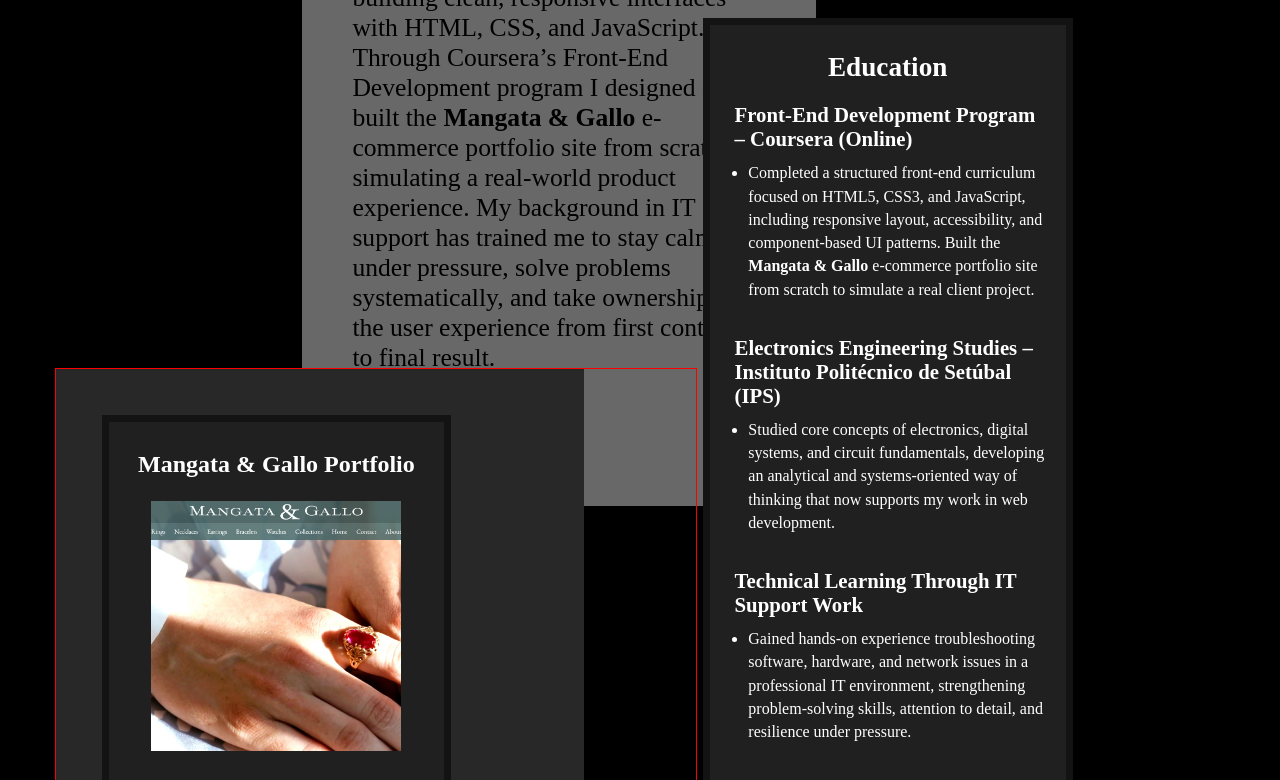
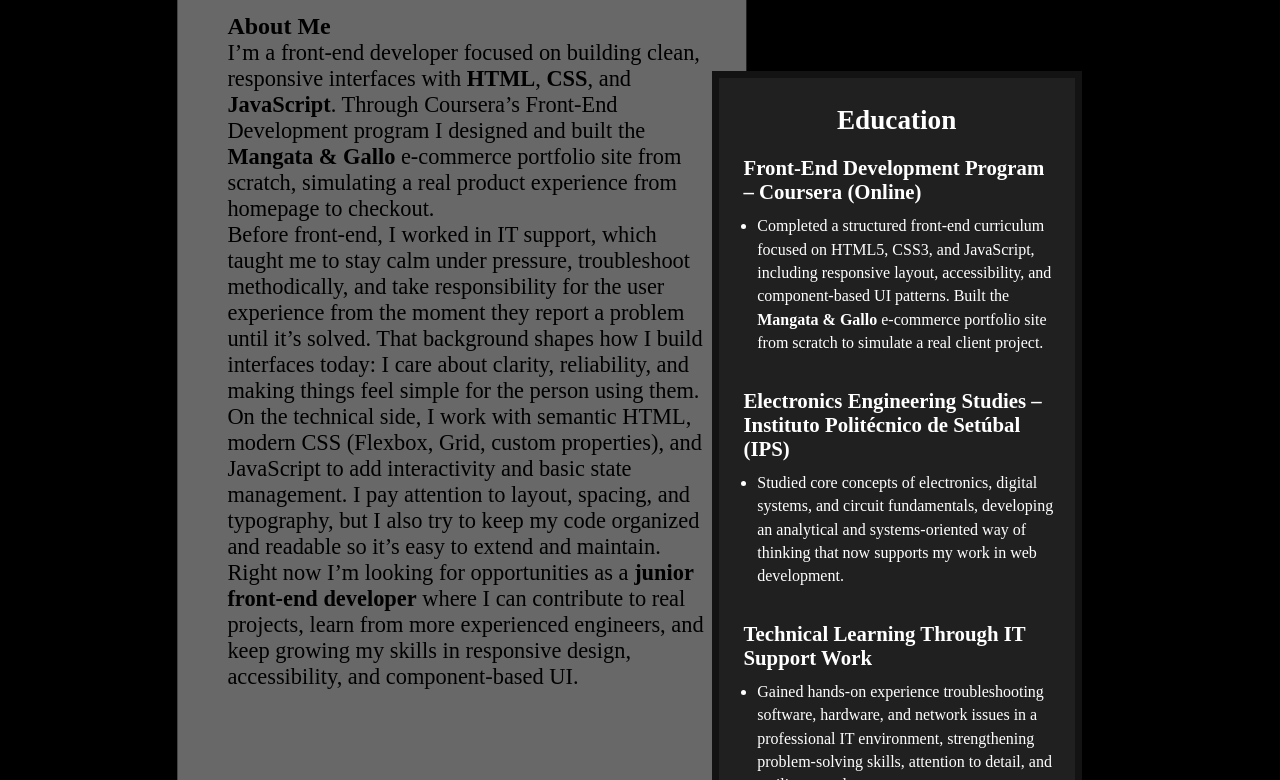
Before and after one commit to RestartGamer/CV-Webpage, a plain HTML site: page index.html in a window 1280 px wide. Shown: the part 664-1444 px from the top of the page. Drawn offline with Linux system fonts and the light colour scheme.

Commit message:
improved the positioning and the design further. Just need to adjust the html and css properly now.

```diff
--- a/index.html
+++ b/index.html
@@ -55,15 +55,37 @@
 
         <section class="description__container">
             <div class="description__content">
+                <h2>About Me</h2>
+
                 <p>
-                    I’m a front-end developer focused on building clean, responsive interfaces with HTML, CSS, and
-                    JavaScript.
+                    I’m a front-end developer focused on building clean, responsive interfaces with
+                    <strong>HTML</strong>, <strong>CSS</strong>, and <strong>JavaScript</strong>.
                     Through Coursera’s Front-End Development program I designed and built the
-                    <strong>Mangata &amp; Gallo</strong> e-commerce portfolio site from scratch, simulating a real-world
-                    product experience.
-                    My background in IT support has trained me to stay calm under pressure, solve problems
-                    systematically,
-                    and take ownership of the user experience from first contact to final result.
+                    <strong>Mangata &amp; Gallo</strong> e-commerce portfolio site from scratch,
+                    simulating a real product experience from homepage to checkout.
+                </p>
+
+                <p>
+                    Before front-end, I worked in IT support, which taught me to stay calm under
+                    pressure, troubleshoot methodically, and take responsibility for the user
+                    experience from the moment they report a problem until it’s solved. That
+                    background shapes how I build interfaces today: I care about clarity,
+                    reliability, and making things feel simple for the person using them.
+                </p>
+
+                <p>
+                    On the technical side, I work with semantic HTML, modern CSS
+                    (Flexbox, Grid, custom properties), and JavaScript to add interactivity and
+                    basic state management. I pay attention to layout, spacing, and typography,
+                    but I also try to keep my code organized and readable so it’s easy to extend
+                    and maintain.
+                </p>
+
+                <p>
+                    Right now I’m looking for opportunities as a
+                    <strong>junior front-end developer</strong> where I can contribute to real
+                    projects, learn from more experienced engineers, and keep growing my skills
+                    in responsive design, accessibility, and component-based UI.
                 </p>
             </div>
             <section class="capabilities__container">
--- a/style.css
+++ b/style.css
@@ -120,8 +120,8 @@ body {
   --margin-vertical: 45px;
   margin: var(--margin-vertical) var(--margin-horizontal);
   position: absolute;
-  top: 30%;
-  left: 54.9%;
+  top: 20.0%;
+  left: 55.6%;
 }
 .capabilities__education-content {
   width: max-content;
@@ -280,7 +280,7 @@ body {
   width: max-content;
   height: max-content;
   position: absolute;
-  top: -2.6%;
+  top: 3.7%;
   left: 55.5%;
   --background-color: #202020;
   --border-color: #131313;
@@ -295,7 +295,7 @@ body {
 
 .description__container {
   width: 100vw;
-  height: 500px;
+  height: 1016px;
   box-sizing: content-box;
   /*! padding-top: 106px; */
   /*! background-color: gray; */
@@ -304,20 +304,20 @@ body {
 }
 .description__content {
   background-color: #686868;
-  width: 30.6vw;
+  width: 37.3vw;
   height: max-content;
   position: absolute;
-  top: 8.8%;
-  left: 43.7%;
+  top: 10.2%;
+  left: 36.1%;
   box-sizing: content-box;
   padding-top: 86.2px;
   padding-bottom: 133px;
   padding-left: 50px;
   transform: translateX(-50%);
-  padding-right: 72.3px;
+  padding-right: 41.9px;
 }
 .description__content p {
-  font-size: 1.6rem;
+  font-size: 1.4rem;
   font-weight: normal;
   color: black;
 
```
